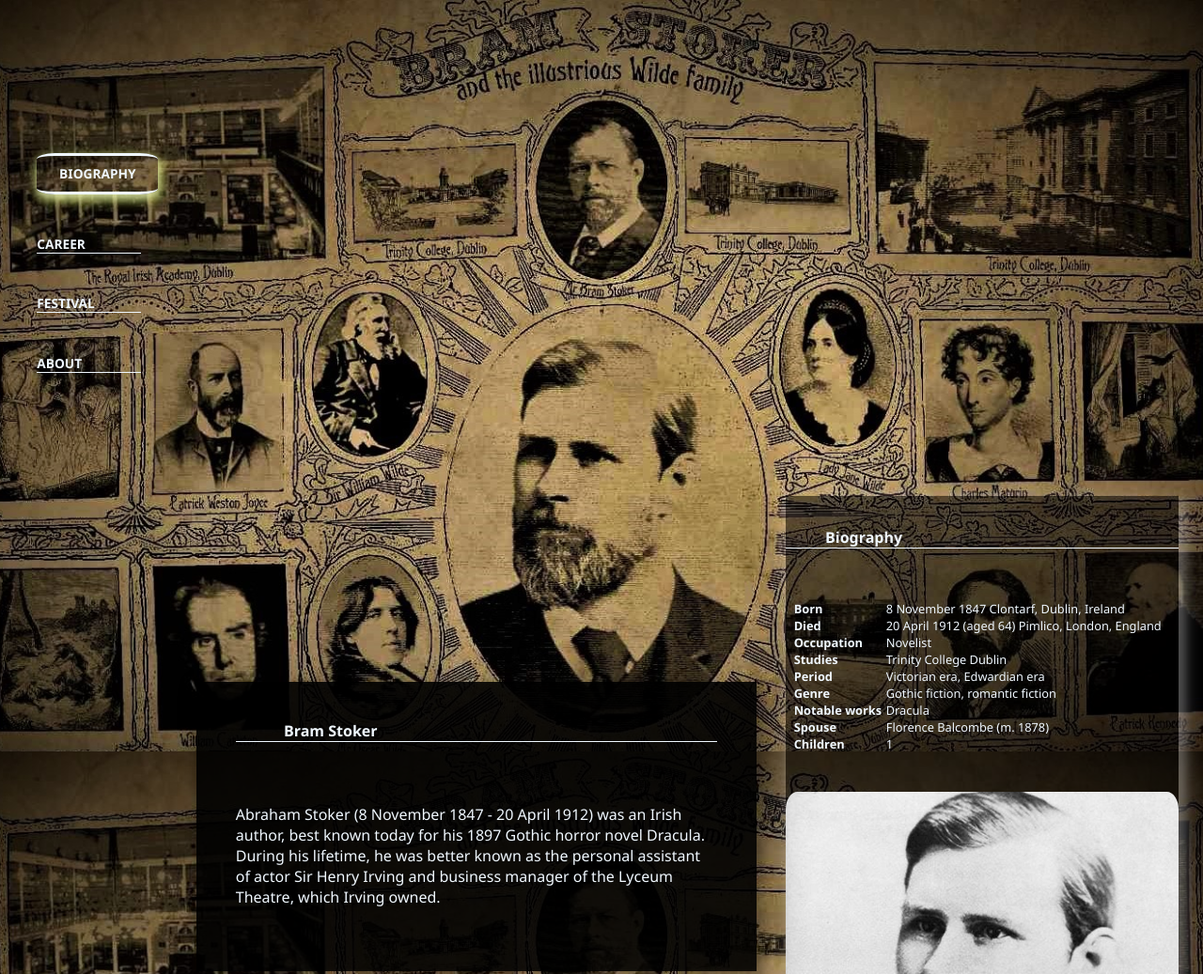
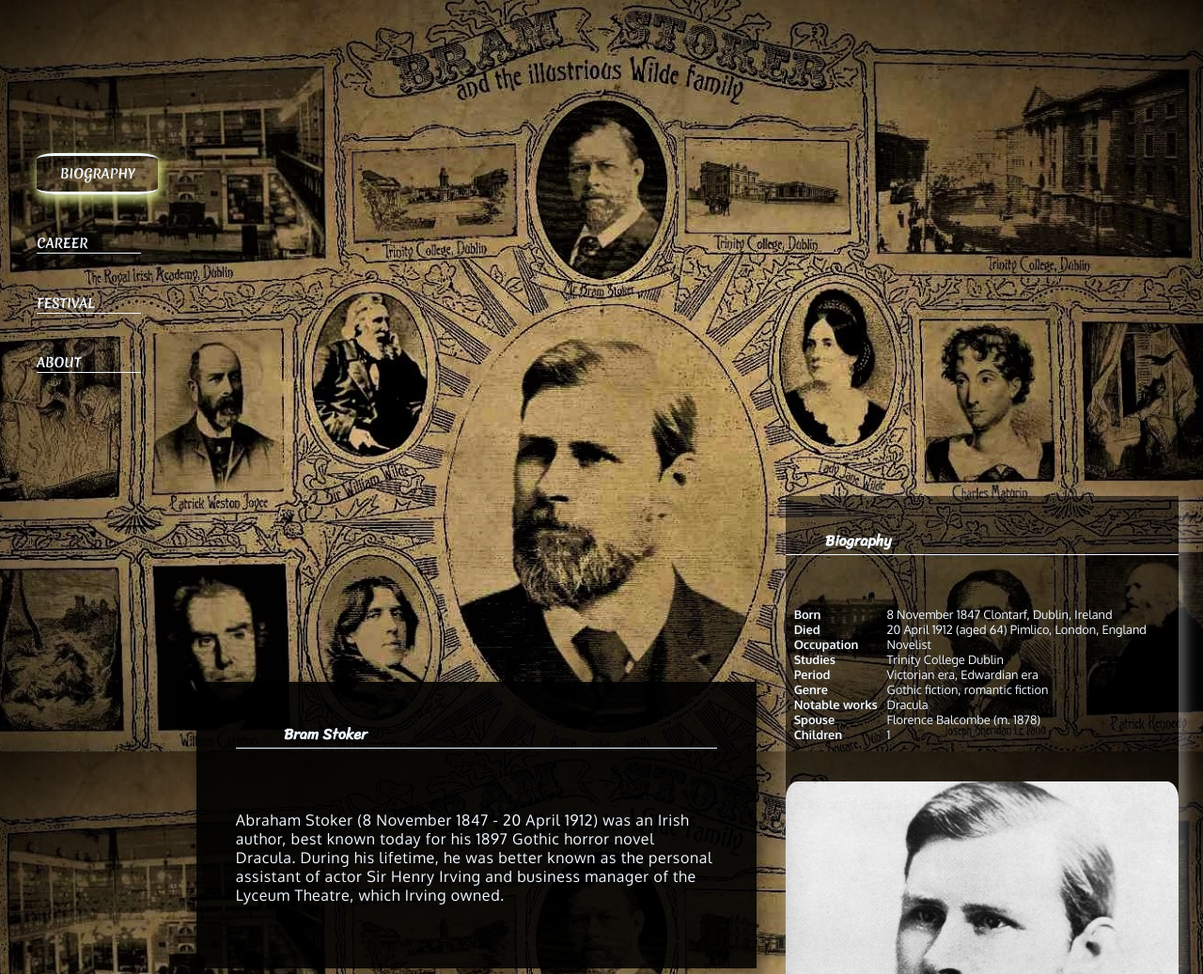
Before and after one commit to Tiyko/bram-stoker, a plain HTML site: page index.html in a window 1280 px wide. Shown: the top 1037 px of the page at 94% size. Drawn offline with Linux system fonts and the light colour scheme.

Commit message:
Import new fonts from google-fonts and applied the new fonts to body, H1 H2 H3, all P paragraphs and the navbutton class.

```diff
--- a/assets/css/styles.css
+++ b/assets/css/styles.css
@@ -1,3 +1,5 @@
+/* Imports fonts from google-fonts */
+    @import url('https://fonts.googleapis.com/css2?family=Barlow:ital,wght@0,100;0,200;0,300;0,400;0,500;0,600;0,700;0,800;0,900;1,100;1,200;1,300;1,400;1,500;1,600;1,700;1,800;1,900&family=Courgette&family=Merienda:wght@400;700&family=Oxygen:wght@300;400;700&family=Sriracha&display=swap');
 
 /* Global settings */
 
@@ -7,12 +9,13 @@
     }
 
     body {
-        font-family: 'Segoe UI', Tahoma, Geneva, Verdana, sans-serif;
+        font-family: 'Oxygen', sans-serif;
         background-color: rgb(75, 0, 15);
         overflow-x: hidden;
     }
 
     h1, h2, h3 {
+        font-family: 'Sriracha', sans-serif;
         border-bottom: 0.5px solid aliceblue;
         padding: 8% 0 0 10%;
         color: aliceblue;
@@ -21,6 +24,7 @@
     }
 
     p {
+        letter-spacing: 0.04rem;
         font-size: 1rem;
         color: aliceblue;
         margin: 5% 0 5% 0;
@@ -123,6 +127,7 @@
     }
 
     .navbutton {
+        font-family: 'Merienda', sans-serif;
         border-bottom: 0.12rem solid aliceblue;
 
     }
```
